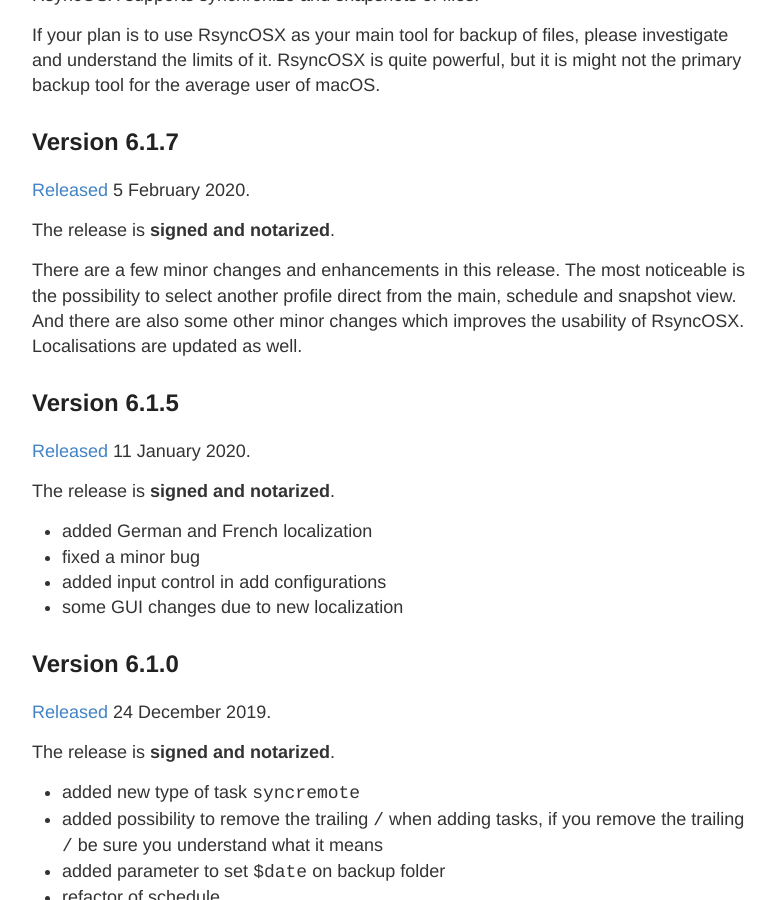
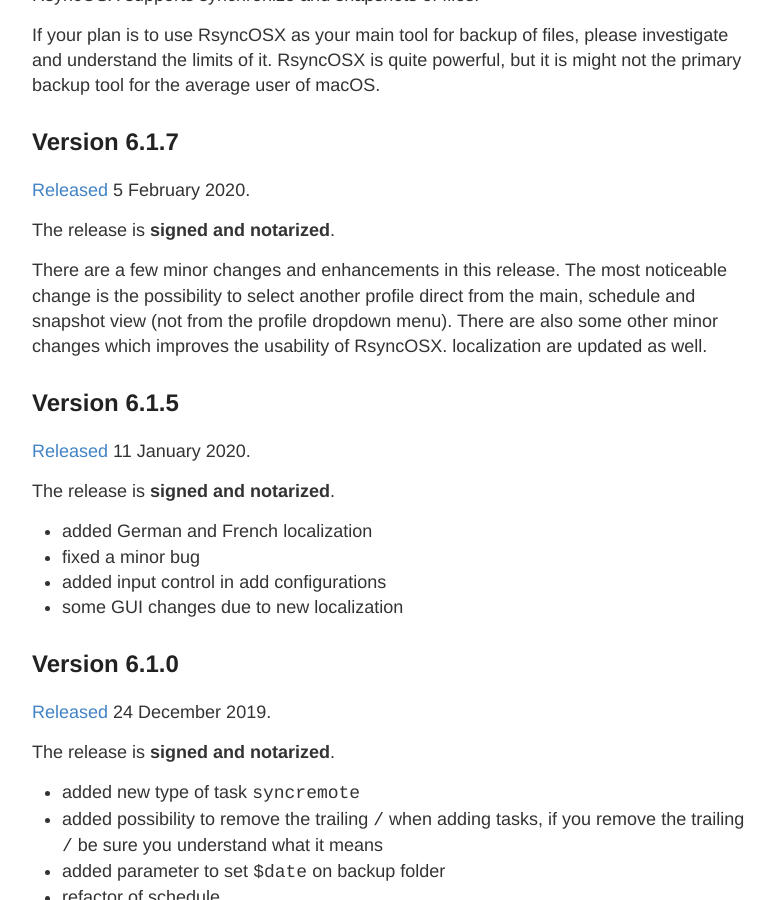
Before and after one commit to d2s/Documentation, a Jekyll site: the page built from _posts/2018-04-10-Changelog.md, in a window 1280 px wide and 900 px high, scrolled down 947 px. Shown: the whole window, without its empty margins (248-1024 px from the left). Built offline with Jekyll 4.4.1, drawn with Linux system fonts in a browser that asks for light colours.

Commit message:
Update 2018-04-10-Changelog.md

```diff
--- a/_posts/2018-04-10-Changelog.md
+++ b/_posts/2018-04-10-Changelog.md
@@ -27,7 +27,7 @@ If your plan is to use RsyncOSX as your main tool for backup of files, please in
 
 The release is **signed and notarized**.
 
-There are a few minor changes and enhancements in this release. The most noticeable is the possibility to select another profile direct from the main, schedule and snapshot view. And there are also some other minor changes which improves the usability of RsyncOSX. Localisations are updated as well.
+There are a few minor changes and enhancements in this release. The most noticeable change is the possibility to select another profile direct from the main, schedule and snapshot view (not from the profile dropdown menu). There are also some other minor changes which improves the usability of RsyncOSX. localization are updated as well.
 
 ## Version 6.1.5
 
```
